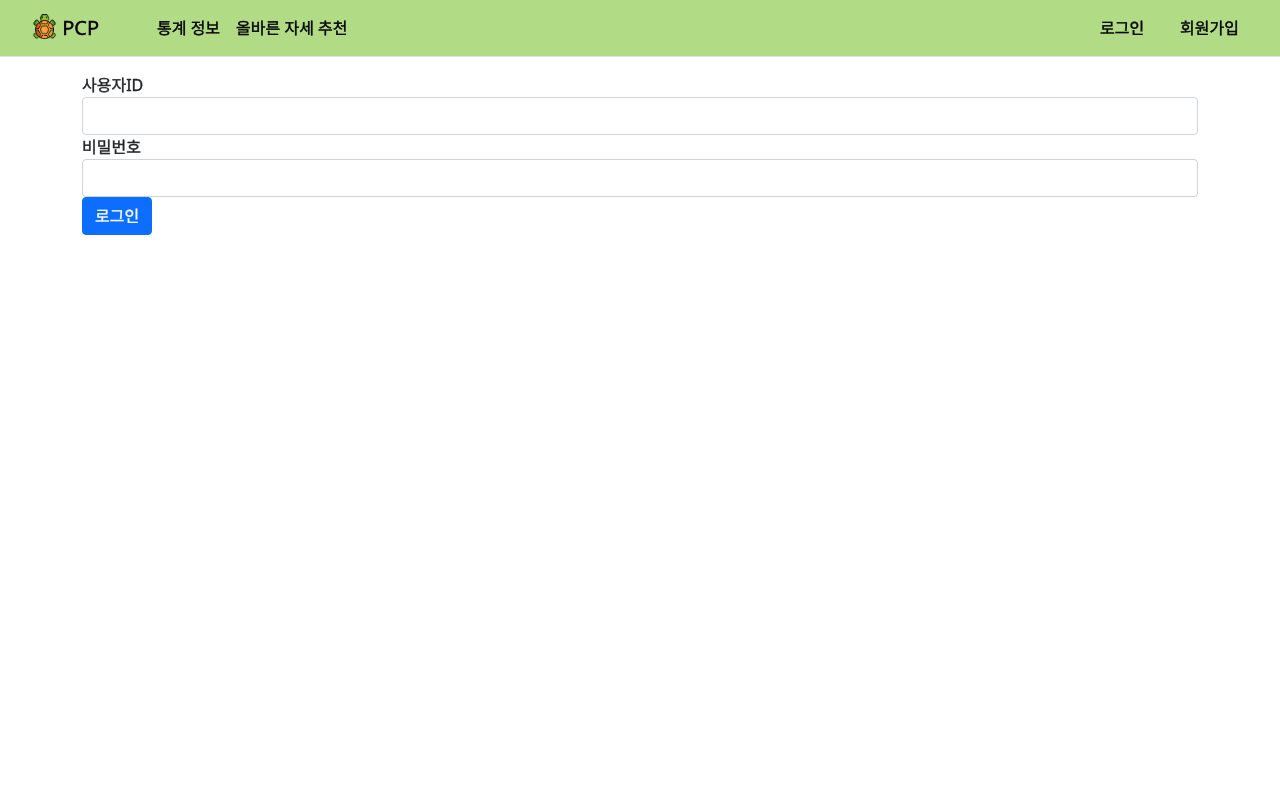
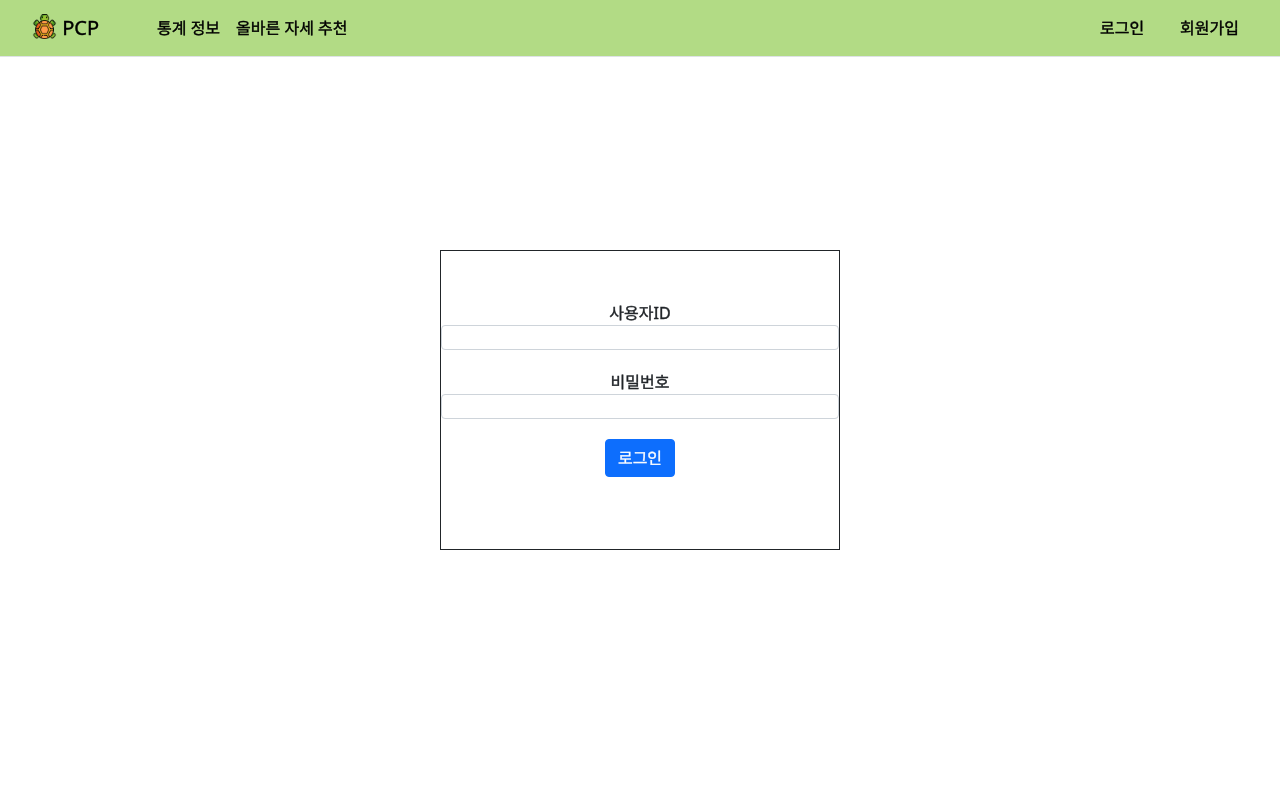
Before and after one commit to bjo6300/posture-correction-using-a-camera, a Django app: template django/templates/common/login.html in a window 1280 px wide. Shown: the top 790 px of the page. Run offline with Django 3.2, Linux system fonts and the light colour scheme; the template is opened without the code that fills it, so the values that code supplies are empty.

Commit message:
DMWY-24-로그인-container-수정

```diff
--- a/django/static/css/base.css
+++ b/django/static/css/base.css
@@ -1,3 +1,5 @@
+/* id : #, class : . */
+
 /* 전체 스타일  */
 
 /* 폰트 - 스포카한산스네오Light */
--- a/django/static/css/login.css
+++ b/django/static/css/login.css
@@ -22,13 +22,16 @@
 /* 로그인 요소 */
 #div-login {
     text-align: center;
-    width: 25%;
-    height: 300px;
+    position:absolute;
     margin: auto;
+    height:300px;
+    width:400px;
+    margin:-150px 0px 0px -200px;
+    top: 50%;
+    left: 50%;
     padding-top: 50px;
-    box-shadow: 3px 3px 5px lightgray;
-    border-bottom-left-radius: 150%;
-    border-bottom-right-radius: 150%;
+    border: solid 1px;
+
 }
 
 /* 비밀번호 컨테이너 */
--- a/django/templates/common/login.html
+++ b/django/templates/common/login.html
@@ -1,6 +1,10 @@
 {% extends "base.html" %}
+{% load static %}
 {% block content %}
-<div class="container my-3">
+
+<link rel="stylesheet" type="text/css" href="{% static 'css/login.css' %}">
+
+<div id="div-login">
     <form method="post" class="post-form" action="{% url 'common:login' %}">
         {% csrf_token %}
         {% include "form_errors.html" %}
```
